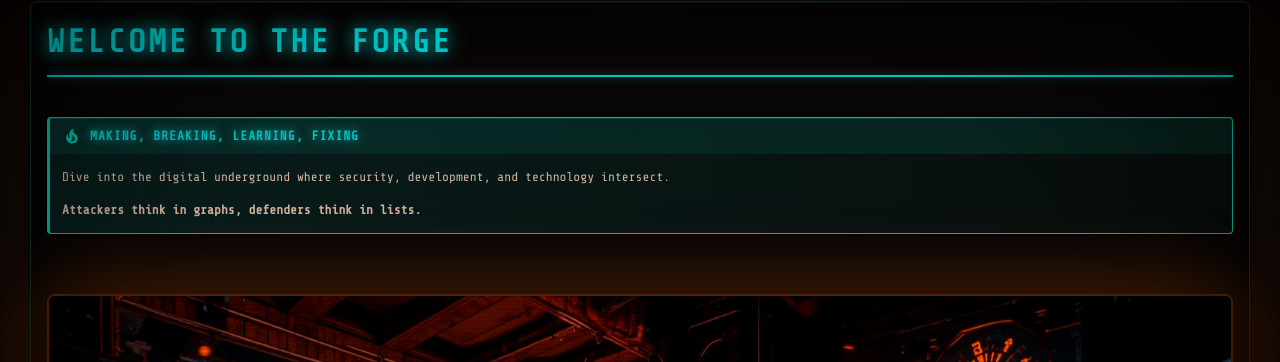
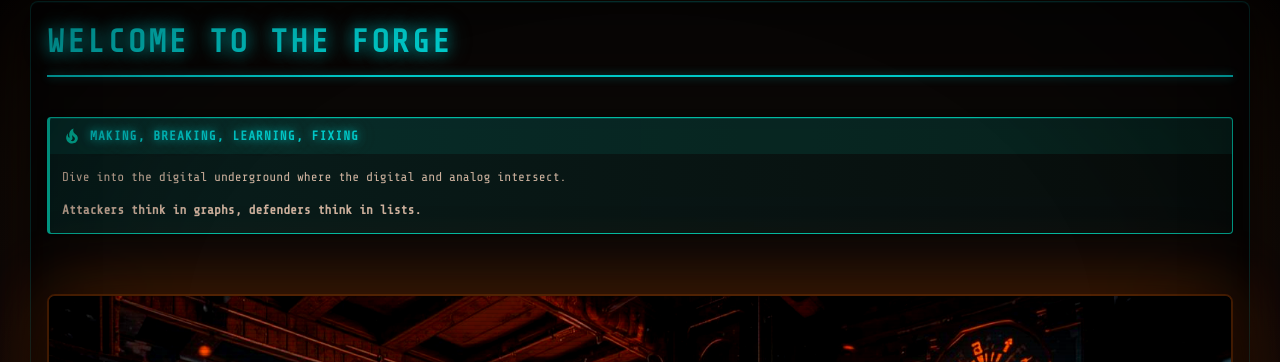
Before and after one commit to digital-grease/blog.digitalgrease.github.io, an MkDocs documentation site: the page built from docs/index.md, in a window 1280 px wide and 900 px high. Shown: the part 117-479 px from the top of the window. Built offline with MkDocs 1.6.1 and Material for MkDocs 9.7.7, drawn with Linux system fonts in a browser that asks for light colours; comment, search, counter and statistics services are not loaded.

Commit message:
formatting again again again

```diff
--- a/docs/index.md
+++ b/docs/index.md
@@ -11,7 +11,7 @@ hide:
 
 !!! tip "Making, Breaking, Learning, Fixing"
 
-    Dive into the digital underground where security, development, and technology intersect.
+    Dive into the digital underground where the digital and analog intersect.
 
     **Attackers think in graphs, defenders think in lists.**
 
```
